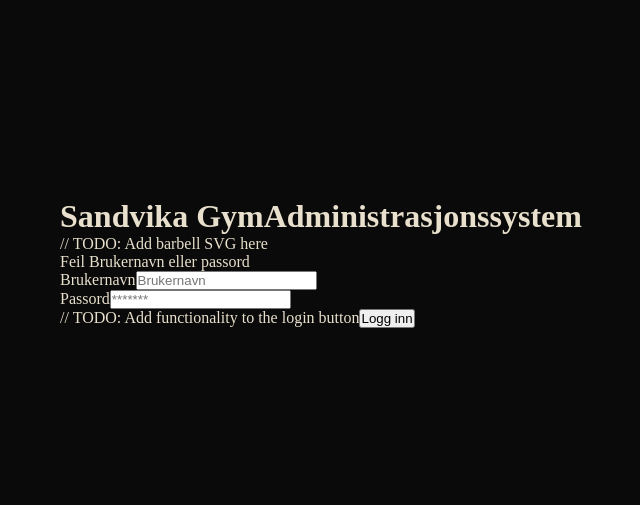
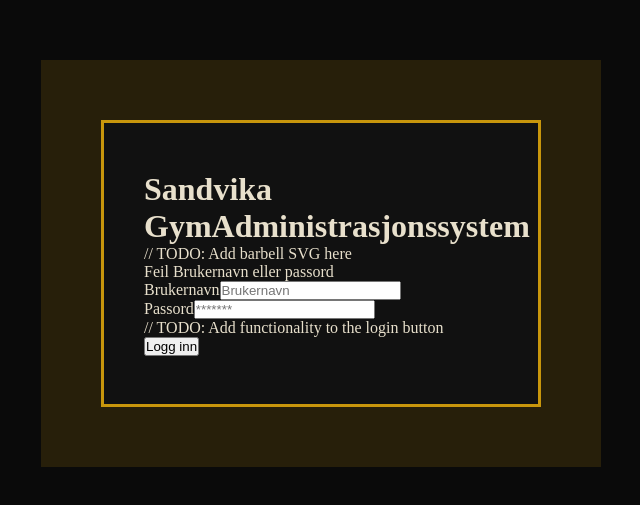
Before and after one commit to nexnic/SandvikaGym, a React (Vite) app: page / in a window 1280 px wide. Shown: the part 137-642 px from the top of the page, without its empty margins (319-959 px from the left). Built offline with nearby package versions, Linux system fonts and the light colour scheme.

Commit message:
adding login-box

```diff
--- a/src/index.css
+++ b/src/index.css
@@ -55,3 +55,12 @@ body::before {
   z-index: 1000;
   flex-direction: column;
 }
+
+.login-box {
+  width: 440px;
+  border: 3px solid var(--gold);
+  background: var(--dark);
+  padding: 48px 40px;
+  position: relative;
+  box-shadow: 0 0 0 60px rgba(200, 150, 12, 0.15);
+}
```
